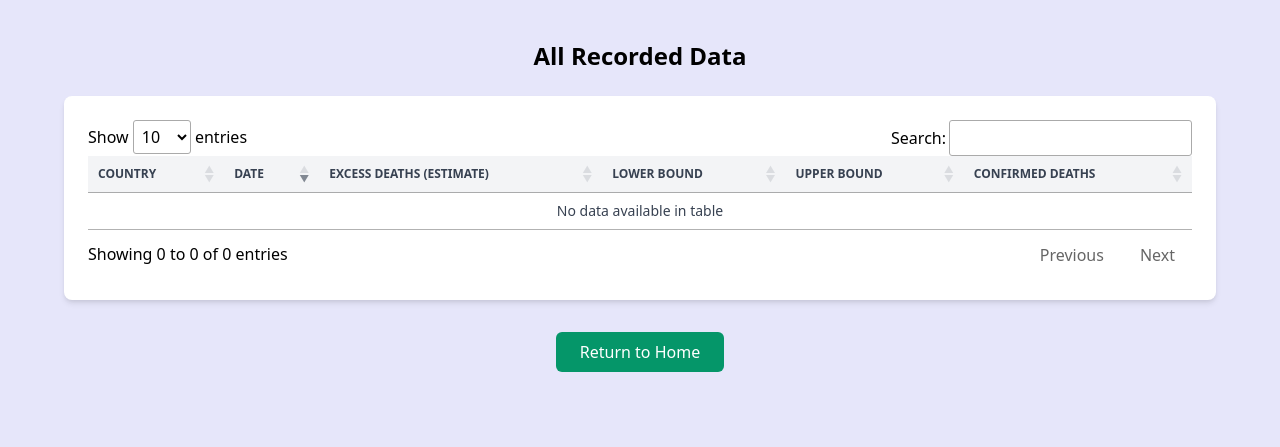
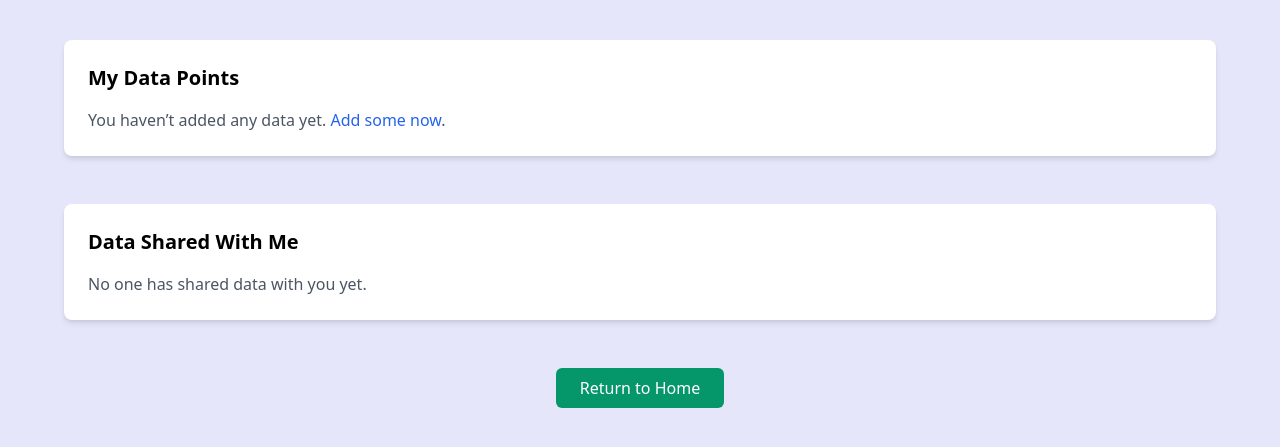
Before and after one commit to M-codes/CITS3403-project, a Flask app: template app/templates/data_table.html in a window 1280 px wide. Shown: the top 447 px of the page. Run offline with Flask 3, Linux system fonts and the light colour scheme; the template is opened without the code that fills it, so the values that code supplies are empty; some libraries are stand-ins or nearby versions.

Commit message:
added the share with specific user function

```diff
--- a/app/templates/data_table.html
+++ b/app/templates/data_table.html
@@ -2,49 +2,99 @@
 {% block title %}Data Table{% endblock %}
 
 {% block content %}
-<h1 class="text-2xl font-bold mb-6 text-center">All Recorded Data</h1>
-
 <link rel="stylesheet" href="https://cdn.datatables.net/1.13.6/css/jquery.dataTables.min.css">
 
-<div class="overflow-x-auto max-w-6xl mx-auto bg-white p-6 rounded-lg shadow-md">
-    <table id="dataTable" class="min-w-full text-sm text-gray-700">
+<div class="max-w-6xl mx-auto space-y-12">
+
+  {# === My Data Points === #}
+  <section class="bg-white p-6 rounded-lg shadow-md">
+    <h2 class="text-xl font-semibold mb-4">My Data Points</h2>
+    {% if my_data %}
+      <div class="overflow-x-auto">
+        <table id="ownTable" class="min-w-full text-sm text-gray-700">
           <thead class="text-xs text-gray-700 uppercase bg-gray-100">
             <tr>
-                <th class="px-6 py-3">Country</th>
-                <th class="px-6 py-3">Date</th>
-                <th class="px-6 py-3">Excess Deaths (Estimate)</th>
-                <th class="px-6 py-3">Lower Bound</th>
-                <th class="px-6 py-3">Upper Bound</th>
-                <th class="px-6 py-3">Confirmed Deaths</th>
+              <th class="px-4 py-2">Country</th>
+              <th class="px-4 py-2">Date</th>
+              <th class="px-4 py-2">Excess Deaths</th>
+              <th class="px-4 py-2">Lower Bound</th>
+              <th class="px-4 py-2">Upper Bound</th>
+              <th class="px-4 py-2">Confirmed Deaths</th>
             </tr>
           </thead>
           <tbody>
-            {% for d in data %}
+          {% for d in my_data %}
             <tr class="bg-white border-b hover:bg-gray-50">
-                <td class="px-6 py-4">{{ d.region }}</td>
-                <td class="px-6 py-4">{{ d.date }}</td>
-                <td class="px-6 py-4">{{ d.value }}</td>
-                <td class="px-6 py-4">{{ d.lower_bound or "N/A" }}</td>
-                <td class="px-6 py-4">{{ d.upper_bound or "N/A" }}</td>
-                <td class="px-6 py-4">{{ d.confirmed_deaths or "N/A" }}</td>
+              <td class="px-4 py-3">{{ d.region }}</td>
+              <td class="px-4 py-3">{{ d.date }}</td>
+              <td class="px-4 py-3">{{ d.value }}</td>
+              <td class="px-4 py-3">{{ d.lower_bound or "N/A" }}</td>
+              <td class="px-4 py-3">{{ d.upper_bound or "N/A" }}</td>
+              <td class="px-4 py-3">{{ d.confirmed_deaths or "N/A" }}</td>
             </tr>
           {% endfor %}
           </tbody>
         </table>
       </div>
-<!-- Buttons -->
-<div class="flex justify-center gap-4 mt-8">
-    <a href="{{ url_for('main.index') }}" class="px-6 py-2 bg-green-600 text-white rounded-md hover:bg-green-700 transition">Return to Home</a>
+    {% else %}
+      <p class="text-gray-600">You haven’t added any data yet.
+         <a href="{{ url_for('main.manual_entry') }}" class="text-blue-600 hover:underline">Add some now</a>.
+      </p>
+    {% endif %}
+  </section>
+
+  {# === Data Shared With Me === #}
+  <section class="bg-white p-6 rounded-lg shadow-md">
+    <h2 class="text-xl font-semibold mb-4">Data Shared With Me</h2>
+    {% if shared_shares %}
+      <div class="overflow-x-auto">
+        <table id="sharedTable" class="min-w-full text-sm text-gray-700">
+          <thead class="text-xs text-gray-700 uppercase bg-gray-100">
+            <tr>
+              <th class="px-4 py-2">Country</th>
+              <th class="px-4 py-2">Date</th>
+              <th class="px-4 py-2">Excess Deaths</th>
+              <th class="px-4 py-2">Lower Bound</th>
+              <th class="px-4 py-2">Upper Bound</th>
+              <th class="px-4 py-2">Confirmed Deaths</th>
+              <th class="px-4 py-2">Shared By</th>
+            </tr>
+          </thead>
+          <tbody>
+          {% for share in shared_shares %}
+            {% set d = share.data_point %}
+            <tr class="bg-white border-b hover:bg-gray-50">
+              <td class="px-4 py-3">{{ d.region }}</td>
+              <td class="px-4 py-3">{{ d.date }}</td>
+              <td class="px-4 py-3">{{ d.value }}</td>
+              <td class="px-4 py-3">{{ d.lower_bound or "N/A" }}</td>
+              <td class="px-4 py-3">{{ d.upper_bound or "N/A" }}</td>
+              <td class="px-4 py-3">{{ d.confirmed_deaths or "N/A" }}</td>
+              <td class="px-4 py-3">{{ share.owner.email }}</td>
+            </tr>
+          {% endfor %}
+          </tbody>
+        </table>
+      </div>
+    {% else %}
+      <p class="text-gray-600">No one has shared data with you yet.</p>
+    {% endif %}
+  </section>
+
+  <div class="flex justify-center">
+    <a href="{{ url_for('main.index') }}"
+       class="px-6 py-2 bg-green-600 text-white rounded-md hover:bg-green-700 transition">
+      Return to Home
+    </a>
+  </div>
 </div>
 
 <script src="https://cdn.jsdelivr.net/npm/jquery@3.7.1/dist/jquery.min.js"></script>
 <script src="https://cdn.datatables.net/1.13.6/js/jquery.dataTables.min.js"></script>
 <script>
-    $(document).ready(function() {
-        $('#dataTable').DataTable({
-            order: [[1, 'desc']], // Sort by Date descending
-            responsive: true
-        });
+  $(function() {
+    $('#ownTable').DataTable({ order:[[1,'desc']], responsive:true, paging:false, info:false, searching:false });
+    $('#sharedTable').DataTable({ order:[[1,'desc']], responsive:true, paging:false, info:false, searching:false });
   });
 </script>
 {% endblock %}
```
Also changed, not shown: app/auth.py (+2 -6 lines), app/models.py (+19 -1 lines), app/routes.py (+79 -3 lines), app/templates/share_data.html (added, +54 -0 lines), migrations/versions/03855371b9c4_add_shareddataaccess_model.py (added, +35 -0 lines), migrations/versions/cf60b9a2193b_add_shareddataaccess_upgrade.py (added, +36 -0 lines). Lines whose indentation alone changed are shown as unchanged.
